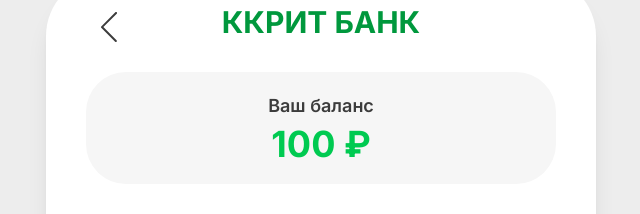
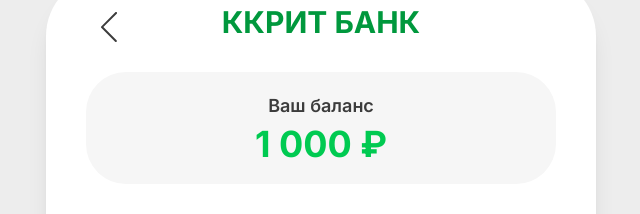
Before and after one commit to sonyaflexx/bank-app, a React (Vite) app in the folder frontend/: page /balance in a window 1280 px wide. Shown: the part 80-294 px from the top of the page, without its empty margins (319-959 px from the left). Built offline with nearby package versions, Linux system fonts and the light colour scheme; sample sign-in values are in the browser's storage.

Commit message:
TODO немного раскидал на подключение к бэку

```diff
--- a/frontend/src/pages/BalancePage.jsx
+++ b/frontend/src/pages/BalancePage.jsx
@@ -4,13 +4,15 @@ import HistoryList from "../components/history/HistoryList";
 import BackButton from "../components/buttons/BackButton";
 
 export default function BalancePage() {
+    const balance = "1 000" // TODO запрос на бэк на получение баланса
+
     return (
         <div className="relative flex items-center flex-col bg-white w-full mx-20 pt-7 pb-8 px-10 rounded-2xl shadow-xl">
             <Header backHref="/"/>
             <div className="flex flex-col gap-7 w-full">
                 <div className="flex flex-col items-center gap-1 bg-gray-20 py-5 rounded-lg">
                     <p className="font-semibold text-lg">Ваш баланс</p>
-                    <p className="text-4xl font-bold text-green-180">100 ₽</p>
+                    <p className="text-4xl font-bold text-green-180">{balance} ₽</p>
                 </div>
                 <div className="flex flex-col gap-2">
                     <p className="flex items-center text-lg gap-1 w-full">
```
